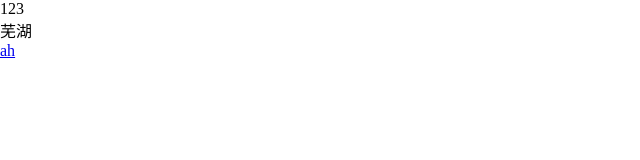
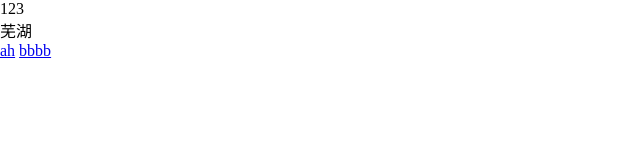
Before and after one commit to welove42/git, a plain HTML site: page index.html in a window 1280 px wide. Shown: the full height of the page, 0-640 px from the left. Drawn offline with Linux system fonts and the light colour scheme.

Commit message:
test gui

```diff
--- a/index.html
+++ b/index.html
@@ -12,6 +12,7 @@
     <div>123</div>
     <p>芜湖</p>
     <a href="#">ah</a>
+    <a href="#">bbbb</a>
 </body>
 
 </html>
```
